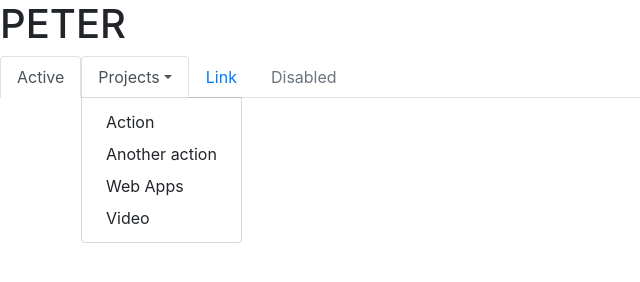
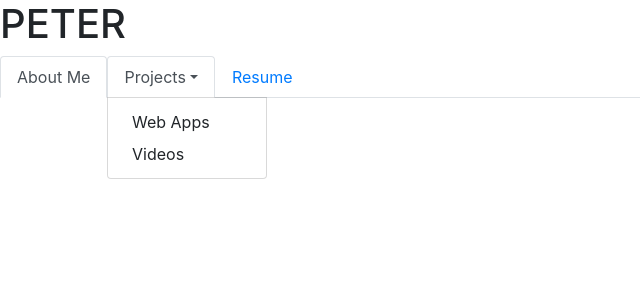
Before and after one commit to PiiterH/portfolio, a plain HTML site: page index.html in a window 1280 px wide. Both pictures are taken after a click on the button "Projects". Shown: the whole page, without its empty margins (0-640 px from the left). Drawn offline with nearby package versions, Linux system fonts and the light colour scheme.

Commit message:
nav bar changed

```diff
--- a/index.html
+++ b/index.html
@@ -16,23 +16,19 @@
 
  <ul class="nav nav-tabs">
   <li class="nav-item">
-    <a class="nav-link active" href="#">Active</a>
+    <a class="nav-link active" href="#">About Me</a>
   </li>
   <li class="nav-item dropdown">
     <a class="nav-link dropdown-toggle" data-toggle="dropdown" href="#" role="button" aria-haspopup="true" aria-expanded="false">Projects</a>
     <div class="dropdown-menu">
-      <a class="dropdown-item" href="#">Action</a>
-      <a class="dropdown-item" href="#">Another action</a>
       <a class="dropdown-item" href="#">Web Apps</a>
-      <a class="dropdown-item" href="#">Video</a>
+      <a class="dropdown-item" href="#">Videos</a>
     </div>
   </li>
   <li class="nav-item">
-    <a class="nav-link" href="#">Link</a>
+    <a class="nav-link" href="#">Resume</a>
   </li>
-  <li class="nav-item">
-    <a class="nav-link disabled" href="#" tabindex="-1" aria-disabled="true">Disabled</a>
-  </li>
+
 </ul>
 
 
```
